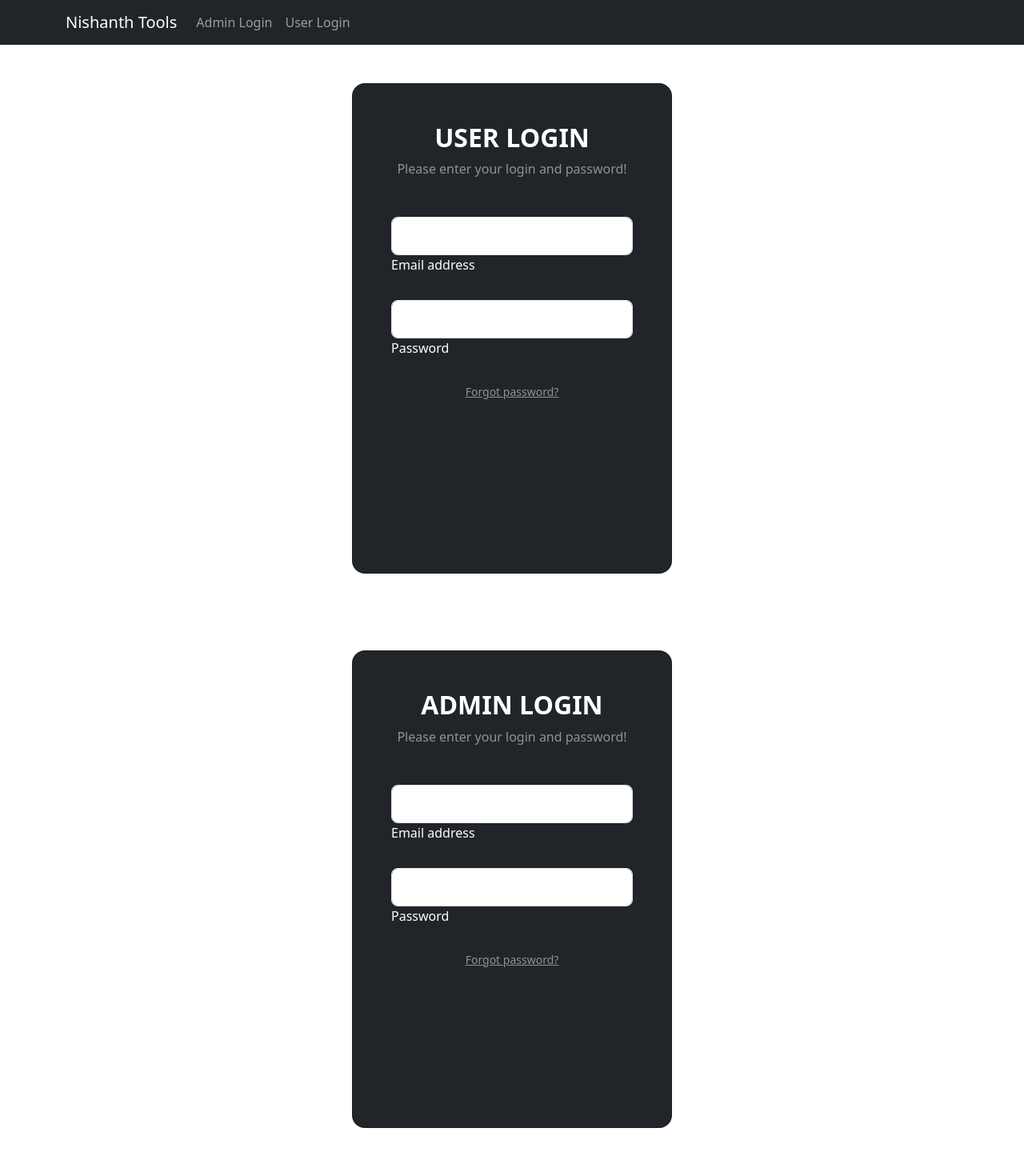
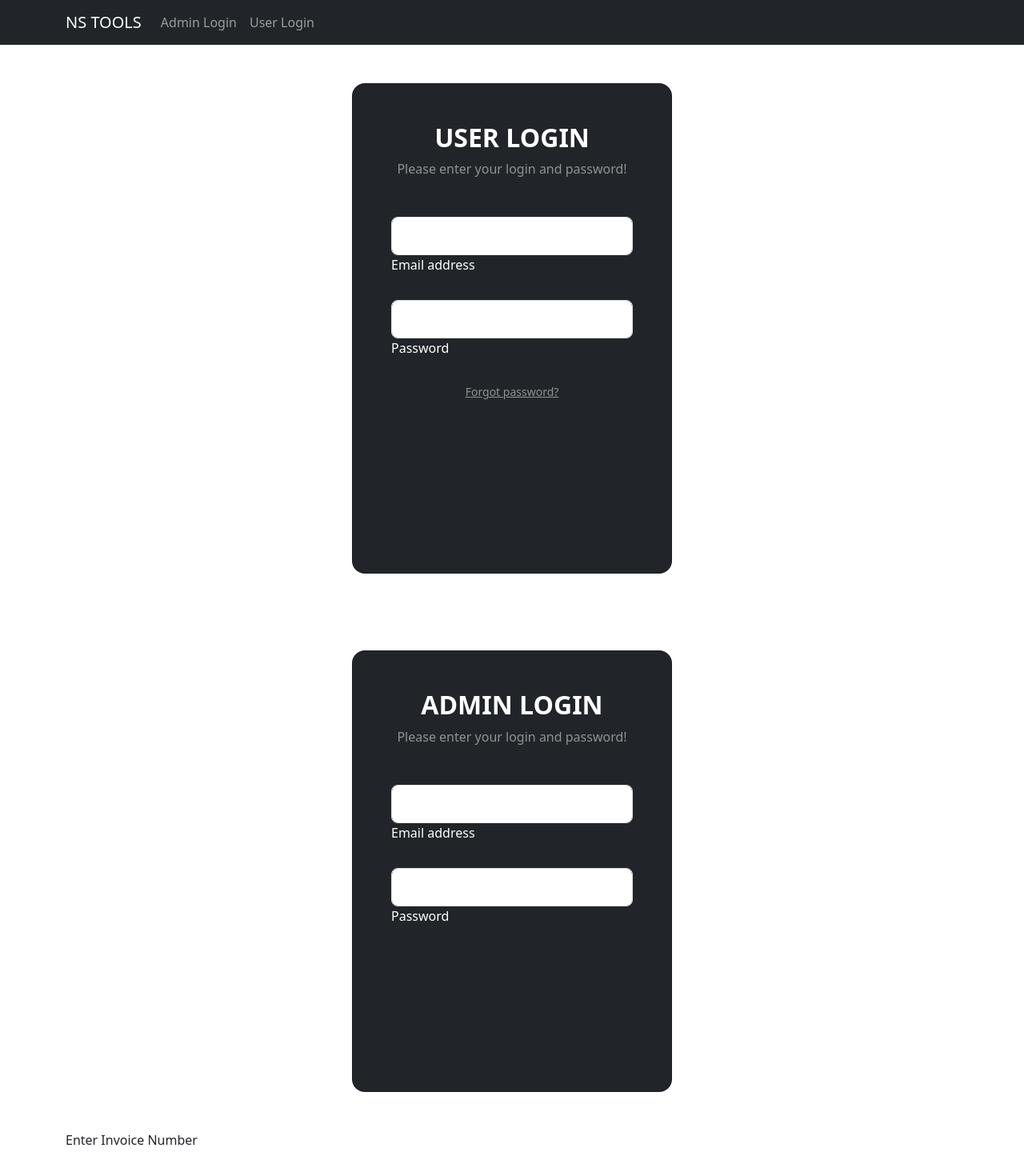
Before and after one commit to Gunags/bill_scrap, a React (Create React App) app: page / in a window 1280 px wide. Shown: the top 1445 px of the page at 80% size. Built offline with nearby package versions, Linux system fonts and the light colour scheme.

Commit message:
add login

```diff
--- a/src/components/Navbar/NavigationBar.js
+++ b/src/components/Navbar/NavigationBar.js
@@ -7,7 +7,7 @@ export const NavigationBar = () => {
     <>
       <Navbar bg="dark" variant="dark">
         <Container>
-          <Navbar.Brand href="#home">Nishanth Tools</Navbar.Brand>
+          <Navbar.Brand href="#home">NS TOOLS</Navbar.Brand>
           <Nav className="me-auto">
             <Nav.Link href="#features">Admin Login</Nav.Link>
             <Nav.Link href="#pricing">User Login</Nav.Link>
--- a/src/components/login/AdminLogin.js
+++ b/src/components/login/AdminLogin.js
@@ -41,12 +41,6 @@ export const AdminLogin = () => {
                 type="password"
                 size="lg"
               />
-
-              <p className="small mb-3 pb-lg-2">
-                <a className="text-white-50" href="#!">
-                  Forgot password?
-                </a>
-              </p>
               <MDBBtn outline className="mx-2 px-5" color="white" size="sm">
                 Login
               </MDBBtn>
```
